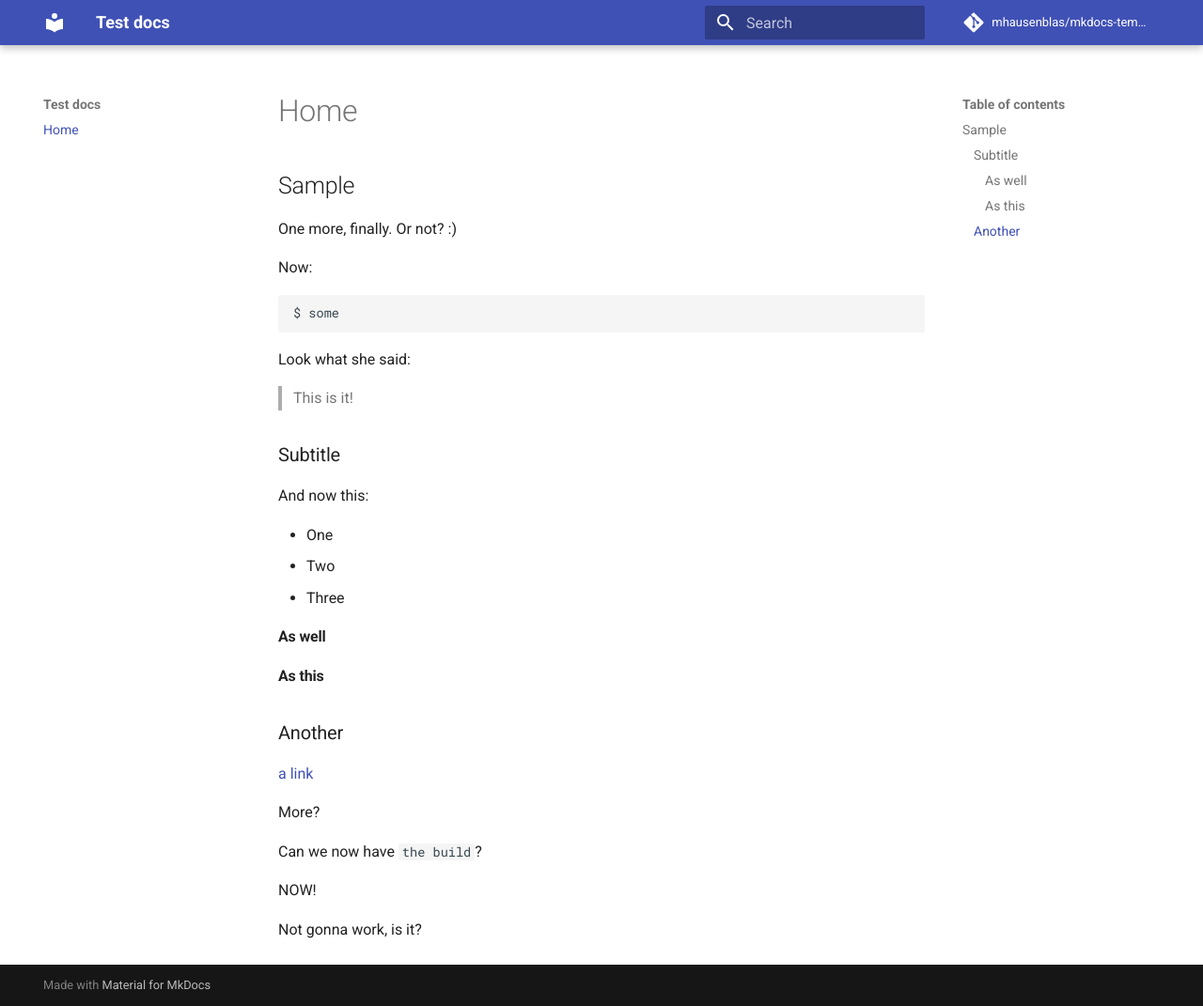
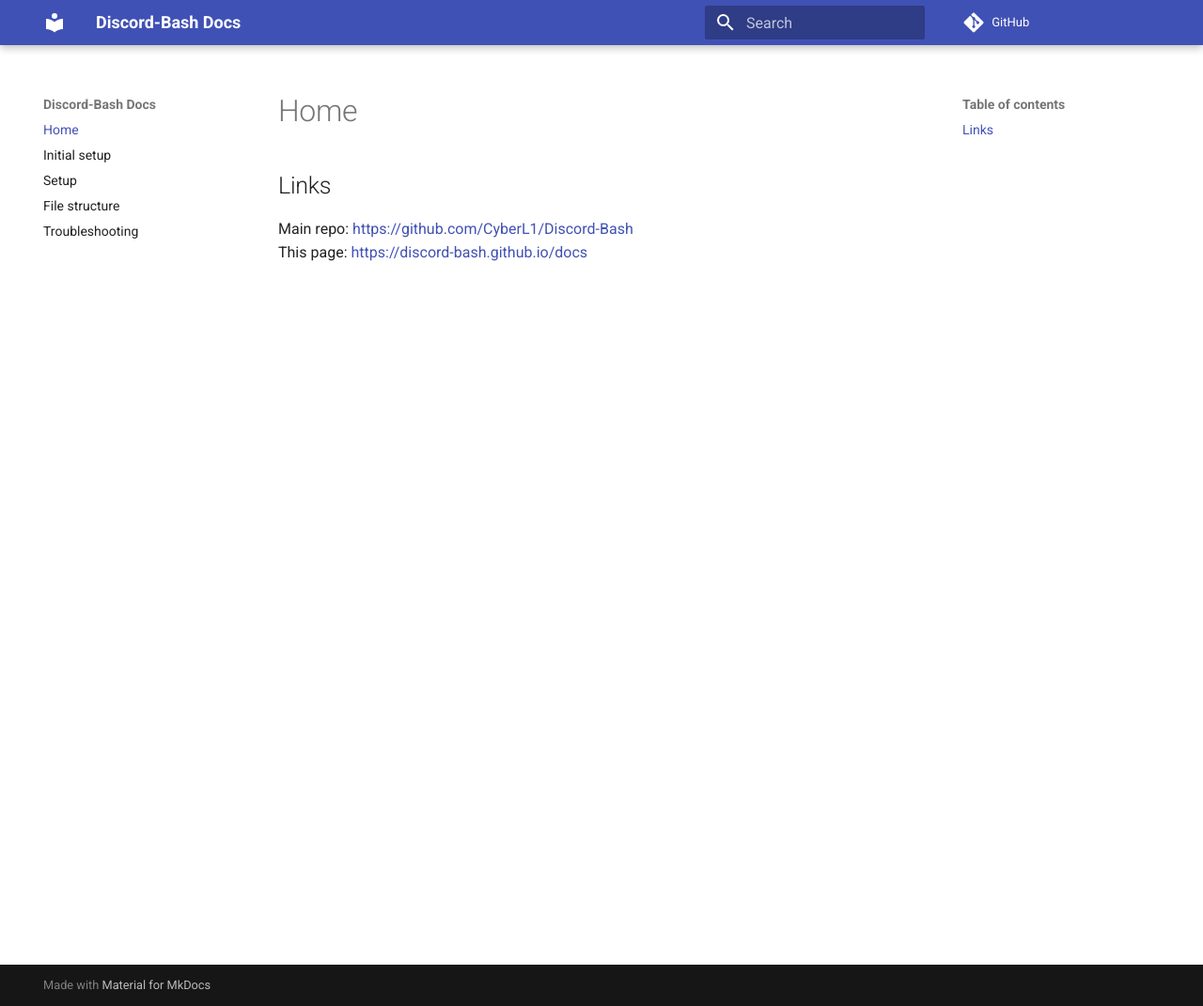
Before and after one commit to Discord-Bash/docs, an MkDocs documentation site: the page built from docs/index.md, in a window 1280 px wide and 1071 px high. Shown: the whole window at 94% size. Built offline with MkDocs 1.6.1 and Material for MkDocs 9.7.7, drawn with Linux system fonts in a browser that asks for light colours; comment, search, counter and statistics services are not loaded.

Commit message:
Add pages from old docs

````diff
--- a/docs/index.md
+++ b/docs/index.md
@@ -1,40 +1,4 @@
-## Sample
+## Links
 
-One more, finally. Or not? :)
-
-Now:
-
-```
-$ some
-```
-
-Look what she said:
-
-> This is it!
-
-### Subtitle
-
-And now this:
-
-- One
-- Two
-- Three
-
-
-#### As well
-
-#### As this
-
-### Another
-
-[a link](https://aws.com)
-
-More?
-
-
-Can we now have `the build`?
-
-NOW!
-
-
-Not gonna work, is it?
+Main repo: [https://github.com/CyberL1/Discord-Bash](https://github.com/CyberL1/Discord-Bash)
+This page: [https://discord-bash.github.io/docs](https://discord-bash.github.io/docs)
--- a/mkdocs.yml
+++ b/mkdocs.yml
@@ -1,10 +1,16 @@
-site_name: Test docs
-site_description: 'A docs test'
-site_author: 'Michael Hausenblas'
+site_name: Discord-Bash Docs
+site_description: 'Docs for Discord-Bash'
+site_author: 'Cyber'
 docs_dir: docs/
-repo_name: 'mhausenblas/mkdocs-template'
-repo_url: 'https://github.com/mhausenblas/mkdocs-template'
+repo_url: 'https://github.com/CyberL1/Discord-Bash'
 nav:
     - Home: index.md
+    - Initial setup: initial-setup.md
+    - Setup: setup.md
+    - File structure: file-structure.md
+    - Troubleshooting: troubleshooting.md
 theme:
   name: 'material'
+markdown_extensions:
+  - pymdownx.tabbed
+  - admonition
````
Also changed, not shown: README.md (+7 -2 lines), docs/file-structure.md (added, +25 -0 lines), docs/initial-setup.md (added, +11 -0 lines), docs/setup.md (added, +14 -0 lines), docs/troubleshooting.md (added, +7 -0 lines).
